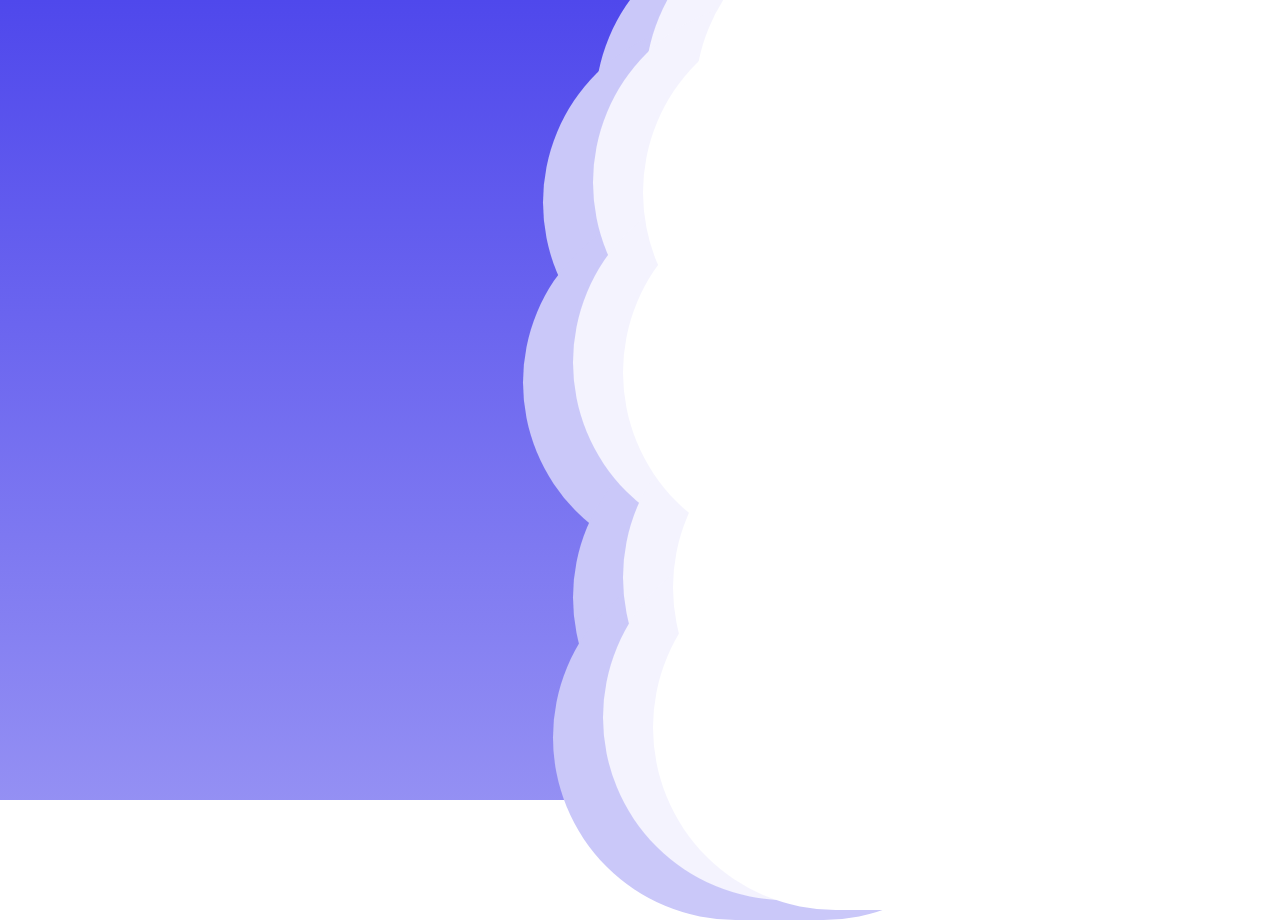
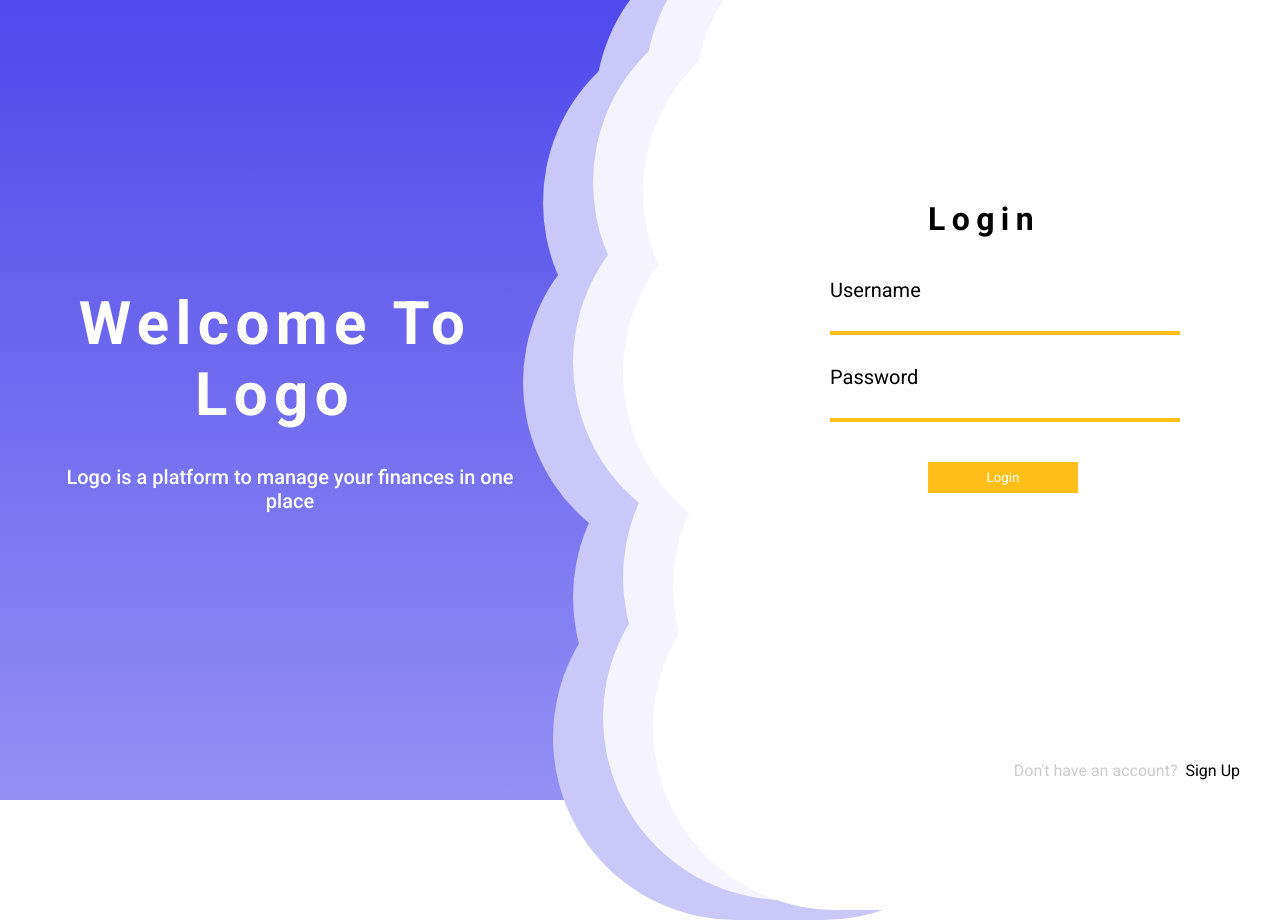
Before and after one commit to kbermoy/greater-finance, a React (Create React App) app: page / in a window 1280 px wide. Built offline with nearby package versions, Linux system fonts and the light colour scheme.

Commit message:
completed entire UI for welcome page

```diff
--- a/package.json
+++ b/package.json
@@ -6,6 +6,7 @@
     "@testing-library/jest-dom": "^5.17.0",
     "@testing-library/react": "^13.4.0",
     "@testing-library/user-event": "^13.5.0",
+    "firebase": "^10.7.2",
     "react": "^18.2.0",
     "react-dom": "^18.2.0",
     "react-router-dom": "^6.21.2",
--- a/src/App.jsx
+++ b/src/App.jsx
@@ -2,18 +2,57 @@ import './App.css';
 import { BrowserRouter as Router, Route, Routes } from 'react-router-dom';
 import Welcome from './components/Welcome';
 import Cloud from './components/UI/Cloud';
+import React from 'react'
+import { useState } from 'react';
+import { render } from '@testing-library/react';
+import { auth } from './components/firebase/init'
+import { createUserWithEmailAndPassword } from 'firebase/auth'
+
+/**
+ *  TODO'S FOR 01/19/2024
+ *  [] sign up user
+ *  [] log in user
+ *  [] start home page UI
+ */
 
 function App() {
-  const cloudColors = [
-    {front: 'white'},
-    {mid: 'lightPurple'},
-    {back: 'darkPurple'}
-  ]
+  const [existingUser, setExistingUser] = useState(true);
+
+  function signUp(event) {
+    event.preventDefault();
+    setExistingUser(false);
+
+
+    const userEmail = document.getElementById('userEmail').value;
+    const userPassword = document.getElementById('userPassword').value
+
+    // createUserWithEmailAndPassword(auth, email, password)
+    //   .then((userCredential) => {
+    //     // Sign Up
+    //     const user = userCredential.user
+    //   })
+    //   .catch((error) => {
+    //     const errorCode = error.code;
+    //     const errorMessage = error.message
+    //   })
+
+    render();
+  }
+
+  function login(event) {
+    event.preventDefault()
+    setExistingUser(true);
+    render()
+
+    const userEmail = document.getElementById('userEmail').value
+    const userPassword = document.getElementById('userPassword').value
+
+  }
 
   return (
     <Router>
-      {/* <Welcome /> */}
-      <Cloud cloudColors={cloudColors} />
+      <Welcome existingUser={existingUser} signUp={signUp} login={login}/>
+      {/* <Cloud /> */}
     </Router>
   );
 }
--- a/src/components/UI/Cloud.jsx
+++ b/src/components/UI/Cloud.jsx
@@ -3,7 +3,6 @@ import React from "react";
 const Cloud = ({ cloud }) => {
   return (
     <>
-      <div className="welcome__body">
       <div className="cloud__body cloud__body--darkPurple">
         <div className="cloud__circle cloud__circle--darkPurple cloud__circle--top"></div>
         <div className="cloud__circle cloud__circle--darkPurple cloud__circle--two"></div>
@@ -28,7 +27,6 @@ const Cloud = ({ cloud }) => {
         <div className="cloud__circle cloud__circle--five"></div>
         <div className="cloud__circle cloud__circle--six"></div>
       </div>
-      </div>
     </>
   );
 };
--- /dev/null
+++ b/src/components/UI/UserForm.jsx
@@ -0,0 +1,45 @@
+import React from "react";
+
+const UserForm = ({ existingUser, signUp, login}) => {
+  return (
+    <div className="welcome__userInput--container">
+      {existingUser
+        ? <h1 className="welcome__userInput--title">Login</h1>
+        : <h1 className="welcome__userInput--title">Sign Up</h1>
+      }
+      <form action="">
+        {existingUser
+          ? <></>
+          : <>
+            <div className="form__item">
+                <label htmlFor="" className="form__label--title">Name</label>
+                <input type="text" className="welcome__form--input" />
+              </div>
+              <div className="form__item">
+                <label htmlFor="" className="form__label--title">Last Name</label>
+                <input type="text" className="welcome__form--input" />
+              </div>
+            </>
+        }
+        <div className="form__item">
+          <label htmlFor="" className="form__label--title">
+            Username
+          </label>
+          <input type="text" className="welcome__form--input" id="userEmail" />
+        </div>
+        <div className="form__item">
+          <label htmlFor="" className="form__label--title">
+            Password
+          </label>
+          <input type="text" className="welcome__form--input" id="userPassword" />
+        </div>
+        {existingUser
+          ? <button className="btn" onClick={(event) => login(event)}>Login</button>
+          : <button className="btn" type="submit" onClick={(event) => signUp(event)}>Sign Up</button>
+        }
+      </form>
+    </div>
+  );
+};
+
+export default UserForm
--- a/src/components/Welcome.jsx
+++ b/src/components/Welcome.jsx
@@ -1,11 +1,39 @@
-import React from "react";
+import React, { useState } from "react";
+import Cloud from "./UI/Cloud";
+import UserForm from "./UI/UserForm";
+import { render } from "@testing-library/react";
 
-const Welcome = () => {
+const Welcome = ({ existingUser, signUp, login }) => {
+
   return (
     <div className="welcome__body">
+      <Cloud />
+      <UserForm existingUser={existingUser} signUp={signUp} login={login} />
+      <div className="signUp__action--container">
+        {existingUser ? (
+          <>
+            <div className="signUp__action--details">Don't have an account?</div>
+            <div className="signUp__action--btn" onClick={signUp}>Sign Up</div>
+          </>
+        ) : (
+          <>
+            <div className="signUp__action--details">
+              Have an account?
+            </div>
+            <div className="signUp__action--btn" onClick={login}>
+              Log in
+            </div>
+          </>
+        )}
+      </div>
       <div className="welcome__description">
-        <h1>Welcome To Logo</h1>
-        <h2>Logo is a platform to manage your finances in one place</h2>
+        <h1 className="welcome__title">
+          Welcome To <br />
+          Logo
+        </h1>
+        <h2 className="welcome__sub-title">
+          Logo is a platform to manage your finances in one place
+        </h2>
       </div>
     </div>
   );
--- /dev/null
+++ b/src/components/firebase/init.js
@@ -0,0 +1,24 @@
+// Import the functions you need from the SDKs you need
+import { initializeApp } from "firebase/app";
+import { getAnalytics } from "firebase/analytics";
+import { getAuth } from 'firebase/auth'
+
+// TODO: Add SDKs for Firebase products that you want to use
+// https://firebase.google.com/docs/web/setup#available-libraries
+
+// Your web app's Firebase configuration
+// For Firebase JS SDK v7.20.0 and later, measurementId is optional
+const firebaseConfig = {
+  apiKey: "AIzaSyAXm318P8kLAmF5GfcsXeQv4RWFbbrIXZM",
+  authDomain: "greater-finance-firebase.firebaseapp.com",
+  projectId: "greater-finance-firebase",
+  storageBucket: "greater-finance-firebase.appspot.com",
+  messagingSenderId: "153512542306",
+  appId: "1:153512542306:web:e1338bb2be6029283dd13b",
+  measurementId: "G-KRVC5BC8WE"
+};
+
+// Initialize Firebase
+const app = initializeApp(firebaseConfig);
+const analytics = getAnalytics(app);
+export const auth = getAuth()
--- a/src/index.css
+++ b/src/index.css
@@ -9,17 +9,28 @@
 
 h1 {
   font-weight: 700;
+  letter-spacing: 6.4px;
 }
 
 h2 {
   font-weight: 500;
 }
 
+button {
+  cursor: pointer;
+}
+
+/*  WELCOME PAGE  */
+
 .welcome__body {
   background: linear-gradient(180deg, #4F48EC 0%, rgba(79, 72, 236, 0.00) 255.36%);
   height: 100vh;
   color: white;
+  display: flex;
+  overflow: hidden;
 }
+
+/*  WELCOME PAGE: CLOUD DESIGN  */
 
 .cloud__body {
   height: 100%;
@@ -86,3 +97,89 @@ h2 {
 .cloud__circle--lightPurple {
   background-color: #F4F3FE;
 }
+
+/*  WELCOME PAGE: DESCRIPTION  */
+.welcome__description {
+  display: flex;
+  flex-direction: column;
+  align-items: center;
+  justify-content: center;
+  text-align: center;
+  margin-left: 10px;
+}
+
+.welcome__title {
+  letter-spacing: 6.4px;
+  margin-bottom: 35px;
+  font-size: 60px;
+}
+
+.welcome__sub-title {
+  font-size: 20px;
+  margin-left: 30px;
+  width: 500px;
+}
+
+.welcome__userInput--container {
+  width: 350px;
+  position: absolute;
+  right: 0;
+  top: 200px;
+  color: black;
+  margin-right: 100px;
+}
+
+.welcome__userInput--title {
+  margin-bottom: 40px;
+  margin-left: 98px;
+}
+
+.form__item {
+  display: flex;
+  flex-direction: column;
+  margin-bottom: 30px;
+}
+
+.form__label--title {
+  font-size: 20px;
+  margin-bottom: 10px;
+}
+
+.welcome__form--input {
+  border: none;
+  border-bottom: 4px solid #FFBF18;
+  outline: none;
+  font-size: 16px;
+}
+
+.btn {
+  width: 150px;
+  padding: 8px;
+  border: none;
+  background-color: #FFBF18;
+  color: white;
+  margin-top: 10px;
+  margin-left: 98px;
+}
+
+.signUp__action--container {
+  display: flex;
+  position: absolute;
+  right: 0;
+  bottom: 0;
+  margin-bottom: 20px;
+  margin-right: 40px;
+}
+
+.signUp__action--details {
+  color: #ccc;
+}
+
+.signUp__action--btn {
+  color: black;
+  margin-left: 8px;
+}
+
+.signUp__action--btn:hover {
+  cursor: pointer;
+}
```
Also changed, not shown: 1 other file (tests, documents, lock files or other folders). Lines whose indentation alone changed are shown as unchanged.
